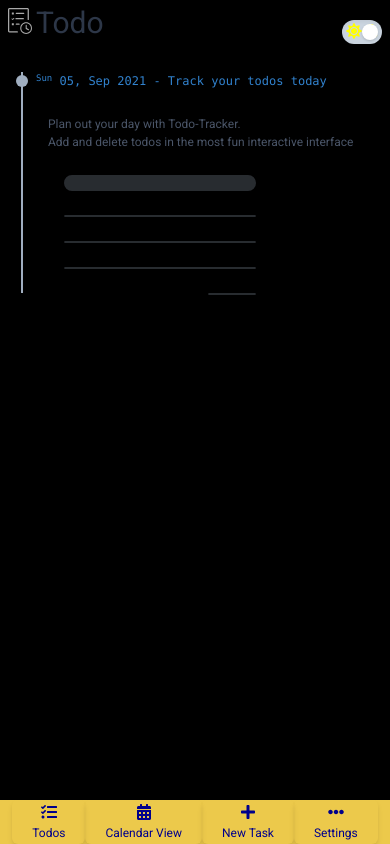
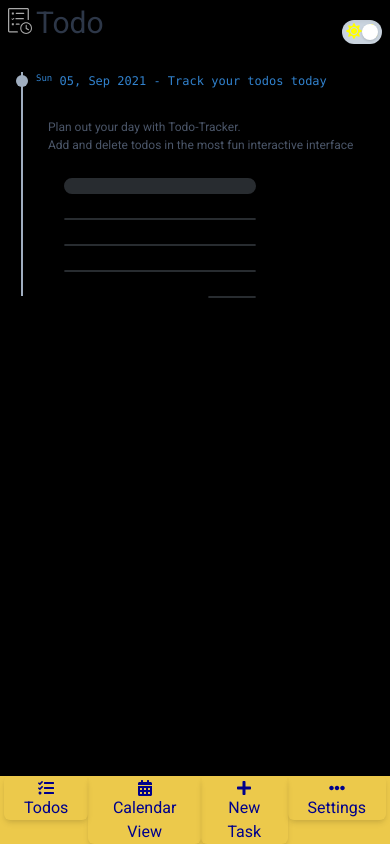
Before and after one commit to Sciederrick/todo_app, a Vue app: page / in a window 390 px wide. Built offline with nearby package versions, Linux system fonts and the light colour scheme.

Commit message:
text size
enlarging text size on mobile screens

```diff
--- a/src/components/Tasks.vue
+++ b/src/components/Tasks.vue
@@ -1,5 +1,5 @@
 <template>
-  <div class="clear-both px-2 pt-2 pb-10 md:pb-5 lg:pl-8 md:pt-0 text-sm md:text-base" id="main">
+  <div class="clear-both px-2 pt-2 pb-10 md:pb-5 lg:pl-8 md:pt-0 md:text-base" id="main">
     <div v-if="fetchTodoErrors">
       <ErrorList :error="fetchTodoErrors"/>
     </div>
@@ -19,7 +19,7 @@
           class="mb-2">
             <div class="flex items-center mb-1">
               <div class="bg-gray-500 rounded-full h-3 w-3 md:h-8 md:w-8"></div>
-              <div class="flex-1 ml-2 font-mono md:font-medium text-xs md:text-base lg:text-lg text-blue-600">
+              <div class="flex-1 ml-2 font-mono md:font-medium md:text-base lg:text-lg text-blue-600">
                 <sup>{{new Date(todo.deadline).toString().split(" ")[0]}}</sup>
                 {{new Date(todo.deadline).toString().split(" ")[2]}},
                 {{new Date(todo.deadline).toString().split(" ")[1]}}
--- a/src/components/nav.vue
+++ b/src/components/nav.vue
@@ -10,7 +10,7 @@
           <div class="flex justify-center md:inline">
             <fa-icon :icon="['fas', 'tasks']" size="1x" color="darkBlue"/>
           </div>
-          <div class="inline text-xs md:pl-2 md:font-semibold" v-show="expandNav">
+          <div class="inline  md:pl-2 md:font-semibold" v-show="expandNav">
             <span style="color:#00008B">Todos</span>
           </div>
         </button>
@@ -20,7 +20,7 @@
           <div class="flex justify-center md:inline">
             <fa-icon :icon="['fas', 'calendar-alt']" size="1x" color="darkBlue"/>
           </div>
-          <div class="inline text-xs md:pl-2 md:font-semibold" v-show="expandNav">
+          <div class="inline  md:pl-2 md:font-semibold" v-show="expandNav">
             <span style="color:#00008B">Calendar View</span>
           </div>
         </button>
@@ -30,7 +30,7 @@
           <div class="flex justify-center md:inline">
             <fa-icon :icon="['fas', 'plus']" size="1x" color="darkBlue"/>
           </div>
-          <div class="inline text-xs md:pl-2 md:font-semibold" v-show="expandNav">
+          <div class="inline  md:pl-2 md:font-semibold" v-show="expandNav">
             <span style="color:#00008B">New Task</span>
           </div>
         </button>
@@ -41,7 +41,7 @@
             <fa-icon class="md:hidden" :icon="['fas', 'ellipsis-h']" size="1x" color="darkBlue"/>
             <fa-icon class="hidden md:inline" :icon="['fas', 'ellipsis-v']" size="1x" color="darkBlue"/>
           </div>
-          <div class="inline text-xs md:pl-2 md:font-semibold" v-show="expandNav">
+          <div class="inline  md:pl-2 md:font-semibold" v-show="expandNav">
             <span style="color:#00008B">Settings</span>
           </div>
         </button>
```
